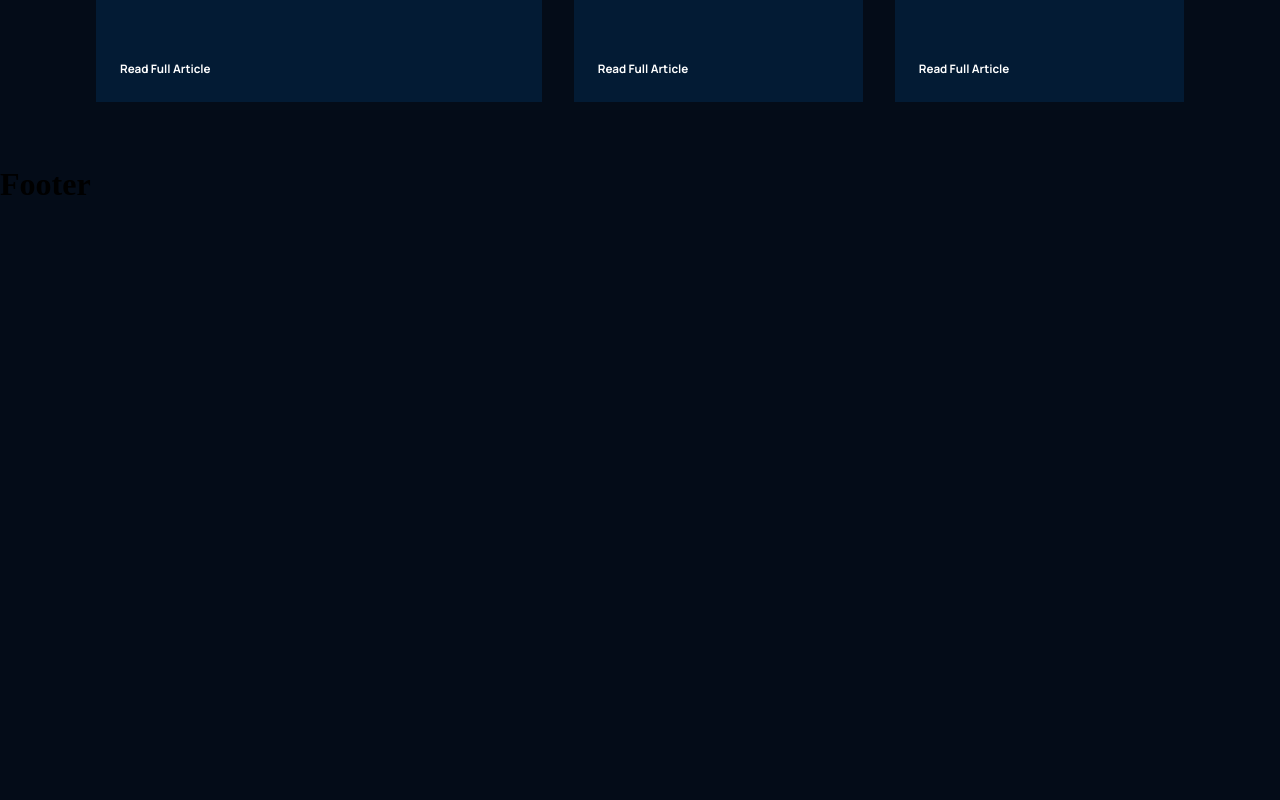
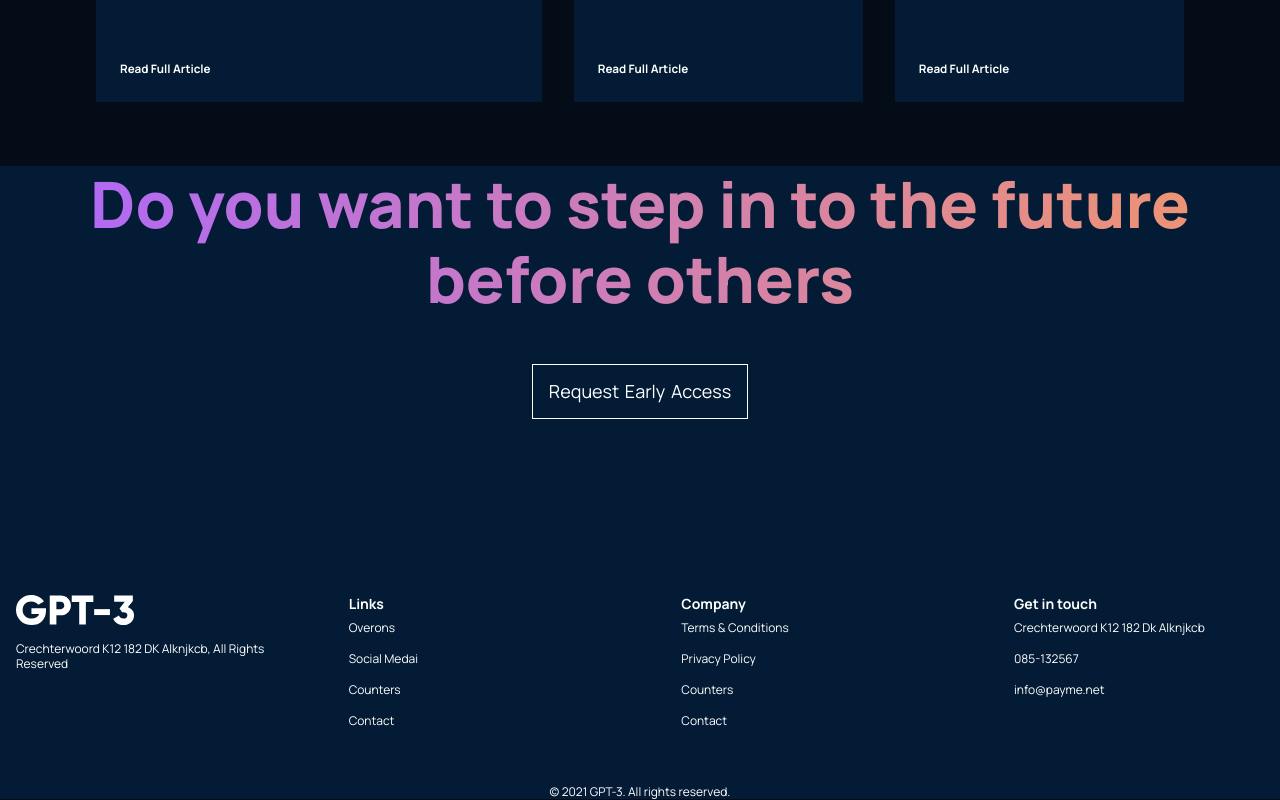
Before and after one commit to arbinlama1/Gpt-3, a React (Vite) app in the folder Gpt-3/: page / in a window 1280 px wide. Shown: the part 4092-4892 px from the top of the page. Before the commit the page ends 4295 px from the top, so only its background shows below. Built offline with nearby package versions, Linux system fonts and the light colour scheme.

Commit message:
build: building the footer section and wrap up the project

```diff
--- a/Gpt-3/src/containers/footer/Footer.jsx
+++ b/Gpt-3/src/containers/footer/Footer.jsx
@@ -1,10 +1,45 @@
 import React from 'react'
+import logo from '/images/logo.svg'
 import './footer.css';
 const Footer = () => {
   return (
-    <div>
-      <h1>Footer</h1>
+   <div className="gpt3__footer">
+    <div className="gpt3__footer-heading">
+      <h1 className="gradient__text">Do you want to step in to the future before others</h1>
     </div>
+    <div className="gpt3__footer-btn">
+      <p>Request Early Access</p>
+    </div>
+    <div className="gpt3__footer-links">
+      <div className="gpt3__footer-links_logo">
+        <img src={logo} alt="logo" />
+        <p>Crechterwoord K12 182 DK Alknjkcb, All Rights Reserved</p>
+      </div>
+      <div className="gpt3__footer-links_div">
+        <h4>Links</h4>
+        <p>Overons</p>
+        <p>Social Medai</p>
+        <p>Counters</p>
+        <p>Contact</p>
+      </div>
+      <div className="gpt3__footer-links_div">
+        <h4>Company</h4>
+        <p>Terms & Conditions</p>
+        <p>Privacy Policy</p>
+        <p>Counters</p>
+        <p>Contact</p>
+      </div>
+      <div className="gpt3__footer-links_div">
+        <h4>Get in touch</h4>
+        <p>Crechterwoord K12 182 Dk Alknjkcb</p>
+        <p>085-132567</p>
+        <p>info@payme.net</p>
+      </div>
+    </div>
+    <div className="gpt3__footer-copyright">
+      <p>© 2021 GPT-3. All rights reserved.</p>
+    </div>
+   </div>
   )
 }
 
--- a/Gpt-3/src/containers/footer/footer.css
+++ b/Gpt-3/src/containers/footer/footer.css
@@ -0,0 +1,135 @@
+.gpt3__footer {
+    display: flex;
+    flex-direction: column;
+    justify-content: center;
+    align-items: center;
+    background: var(--color-footer);
+}
+
+.gpt3__footer-heading {
+    width: 100%;
+    text-align: center;
+    margin-bottom: 3rem;
+}
+
+.gpt3__footer-heading h1 {
+    font-family: var(--font-family);
+    font-weight: 800;
+    font-size: 64px;
+    line-height: 75px;
+}
+
+.gpt3__footer-btn {
+    display: flex;
+    justify-content: center;
+    align-items: center;
+    padding: 1rem;
+    border: 1px solid #ffff;
+    margin-bottom: 10rem;
+    cursor: pointer;
+}
+
+.gpt3__footer-btn p {
+    font-family: var(--font-family);
+    font-size: 18px;
+    line-height: 21px;
+    color: #fff;
+    word-spacing: 2px;
+}
+
+.gpt3__footer-links {
+    display: flex;
+    justify-content: space-between;
+    align-items: flex-start;
+    flex-wrap: wrap;
+    flex-direction: row;
+    width: 100%;
+    text-align: left;
+}
+
+.gpt3__footer-links div {
+    width: 250px;
+    margin: 1rem;
+}
+
+.gpt3__footer-links_logo {
+    display: flex;
+    flex-direction: column;
+}
+
+.gpt3__footer-links_logo img {
+    width: 118px;
+    height: 30px;
+    margin-bottom: 1rem;
+}
+
+.gpt3__footer-links_logo p {
+    font-family: var(--font-family);
+    font-size: 12px;
+    line-height: 15px;
+    color: #ffff;
+}
+
+.gpt3__footer-links_div {
+    display: flex;
+    justify-content: flex-start;
+    flex-direction: column;
+}
+
+.gpt3__footer-links_div h4 {
+    font-family: var(--font-family);
+    line-height: 17px;
+    font-size: 14px;
+    color: #ffffff;
+}
+
+.gpt3__footer-links_div p {
+    font-family: var(--font-family);
+    font-size: 12px;
+    line-height: 15px;
+    color: #ffffff;
+    margin: 0.5rem 0;
+    cursor: pointer;
+}
+
+.gpt3__footer-copyright {
+    margin-top: 2rem;
+    text-align: center;
+    width: 100%;
+}
+
+.gpt3__footer-copyright p {
+    font-family: var(--font-family);
+    font-size: 12px;
+    line-height: 15px;
+    color: #ffffff;
+}
+@media screen and (max-width: 850px) {
+    .gpt3__footer-heading h1 {
+        font-size: 44px;
+        line-height: 50px;
+    }
+}
+
+@media screen and (max-width: 550px) {
+    .gpt3__footer-heading h1 {
+        font-size: 34px;
+        line-height: 42px;
+    }
+
+    .gpt3__footer-links div {
+        margin: 1rem 0;
+    }
+
+    .gpt3__footer-btn p {
+        font-size: 14px;
+        line-height: 20px;
+    }
+}
+
+@media screen and (max-width: 400px) {
+    .gpt3__footer-heading h1 {
+        font-size: 27px;
+        line-height: 38px;
+    }
+}
```
